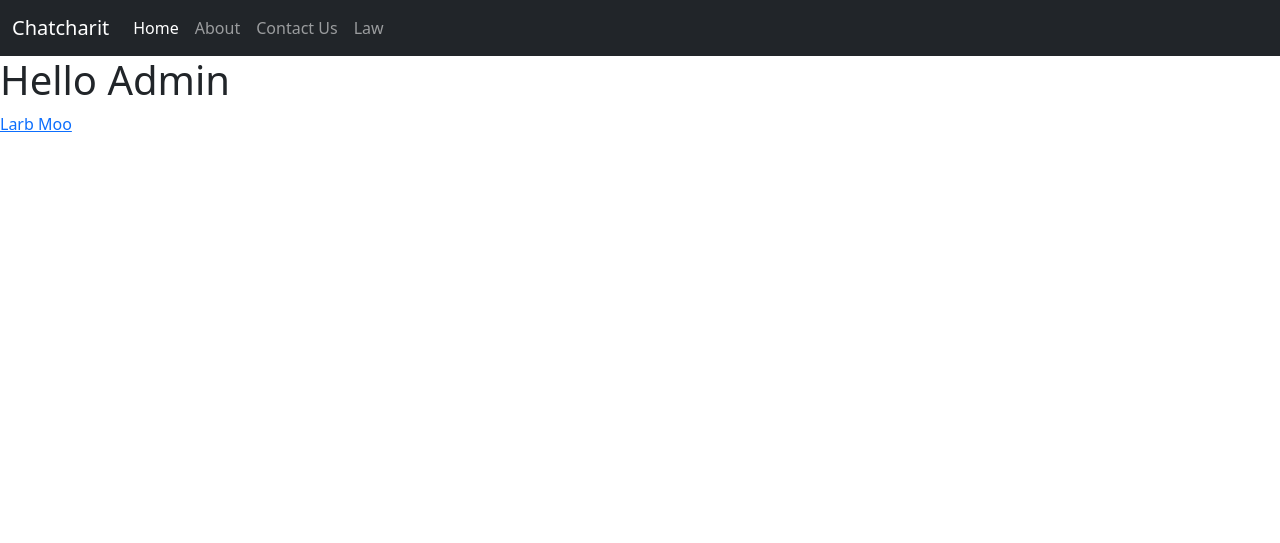
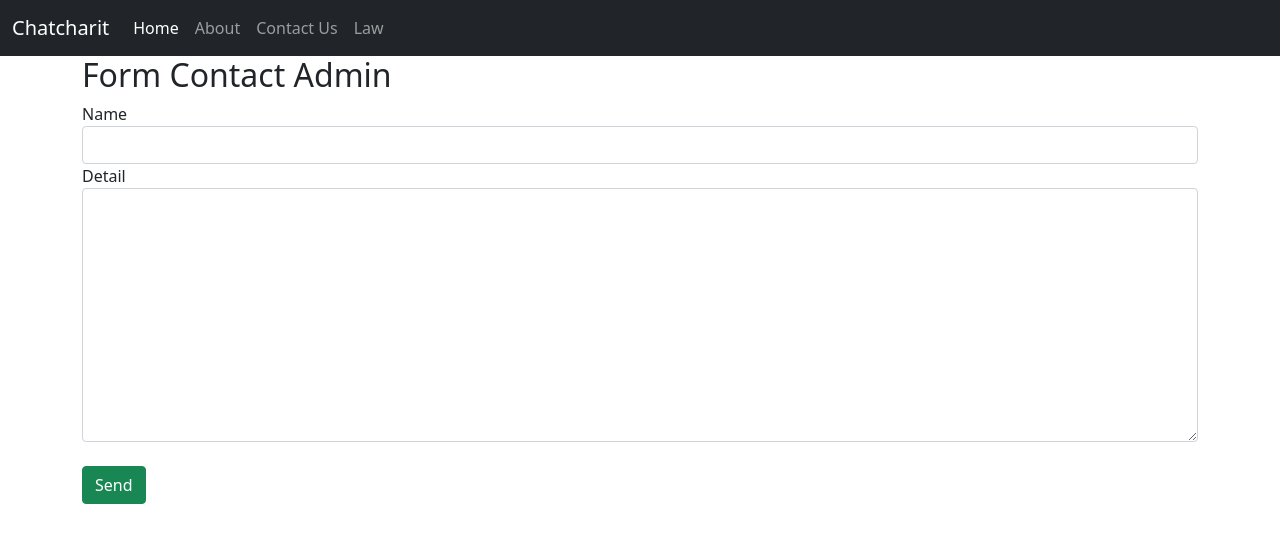
Before and after one commit to ChatcharitCh/BasicFlask, a Flask app: page /admin in a window 1280 px wide. Shown: the top 543 px of the page. Run offline with Flask 2, Linux system fonts and the light colour scheme.

Commit message:
Template Contact Admin

```diff
--- a/app.py
+++ b/app.py
@@ -1,4 +1,4 @@
-from flask import Flask, render_template # render_template ใช้ในการแสดงผล
+from flask import Flask, render_template,request # render_template ใช้ในการแสดงผล
 
 app = Flask(__name__)
 
@@ -19,6 +19,12 @@ def admin():
     username = "Chatcharit"
     return render_template("admin.html", username = username) # ส่งข้อมูลไปใน Template
 
+@app.route('/sendData')
+def signupForm():
+    name = request.args.get('name')
+    description = request.args.get('description')
+    return render_template("thankyou.html", data = {"name": name, "description": description})
+
 
 @app.route('/user/<name>/<age>') # นิยามพารามิเตอร์ (Dynamic Routing)
 def member(name,age):
--- a/templates/admin.html
+++ b/templates/admin.html
@@ -1,7 +1,20 @@
 {% extends "layout.html" %} <!-- ดึงเค้าโครงจาก layout-->
 
 {% block content %}
+    <div class = "container">
+        <h2>Form Contact Admin</h2>
+        <form action="{{url_for('signupForm')}}" method="GET">
+            <div class="form-group">
+                <label for="">Name</label>
+                <input type="text" name="name" class="form-control">
+            </div>
+            <div class="form-group">
+                <label for = "">Detail</label>
+                <textarea name="description" class="form-control" cols="30" rows="10"></textarea>
+            </div>
+            <br>
+            <input type="submit" value="Send" class="btn btn-success">
+        </form>
+    </div>
 
-    <h1>Hello Admin</h1>
-    <a href="{{url_for('static', filename = 'larb.jpg')}}">Larb Moo</a>
 {% endblock %}
```
Also changed, not shown: templates/thankyou.html (added, +8 -0 lines).
